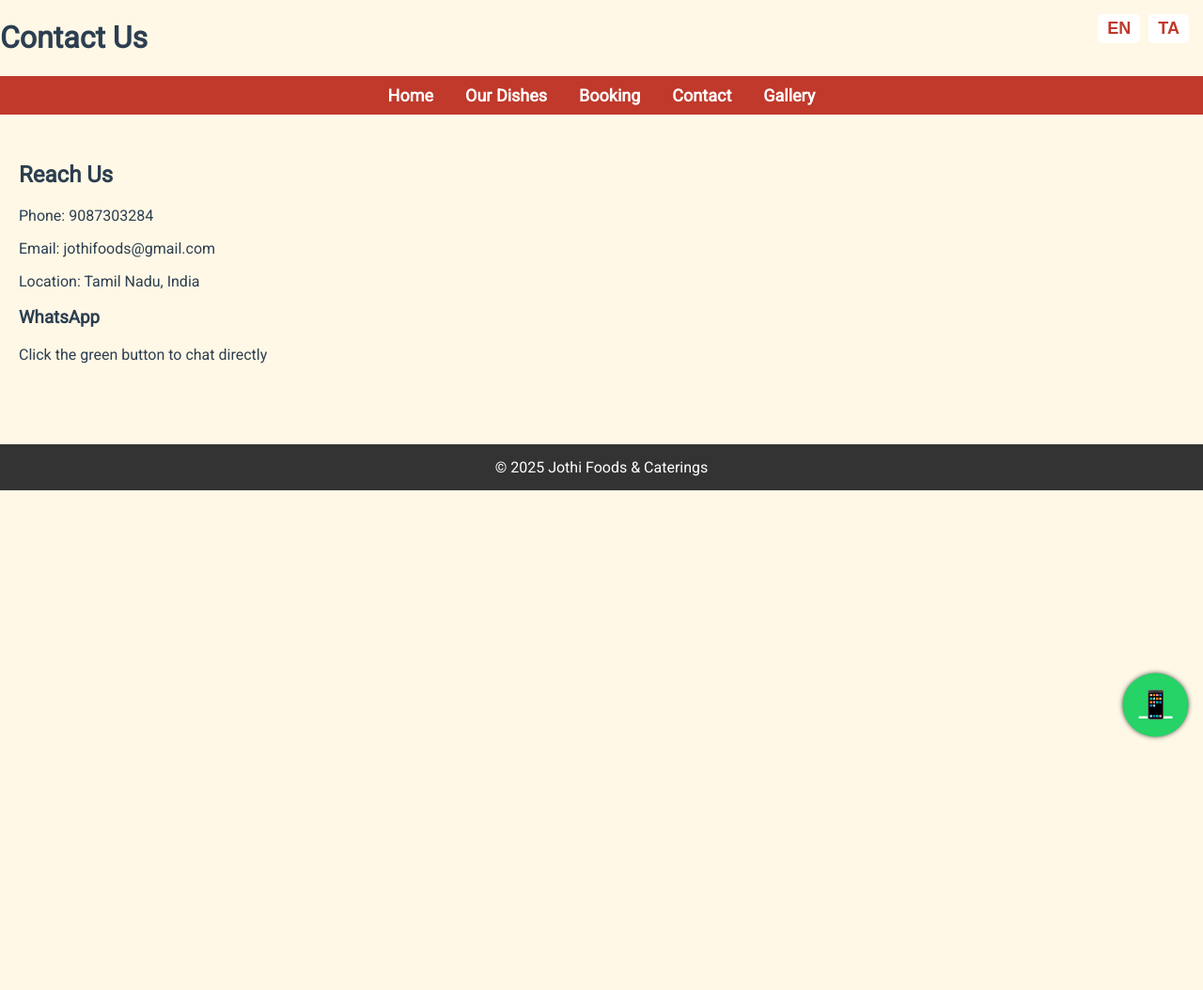
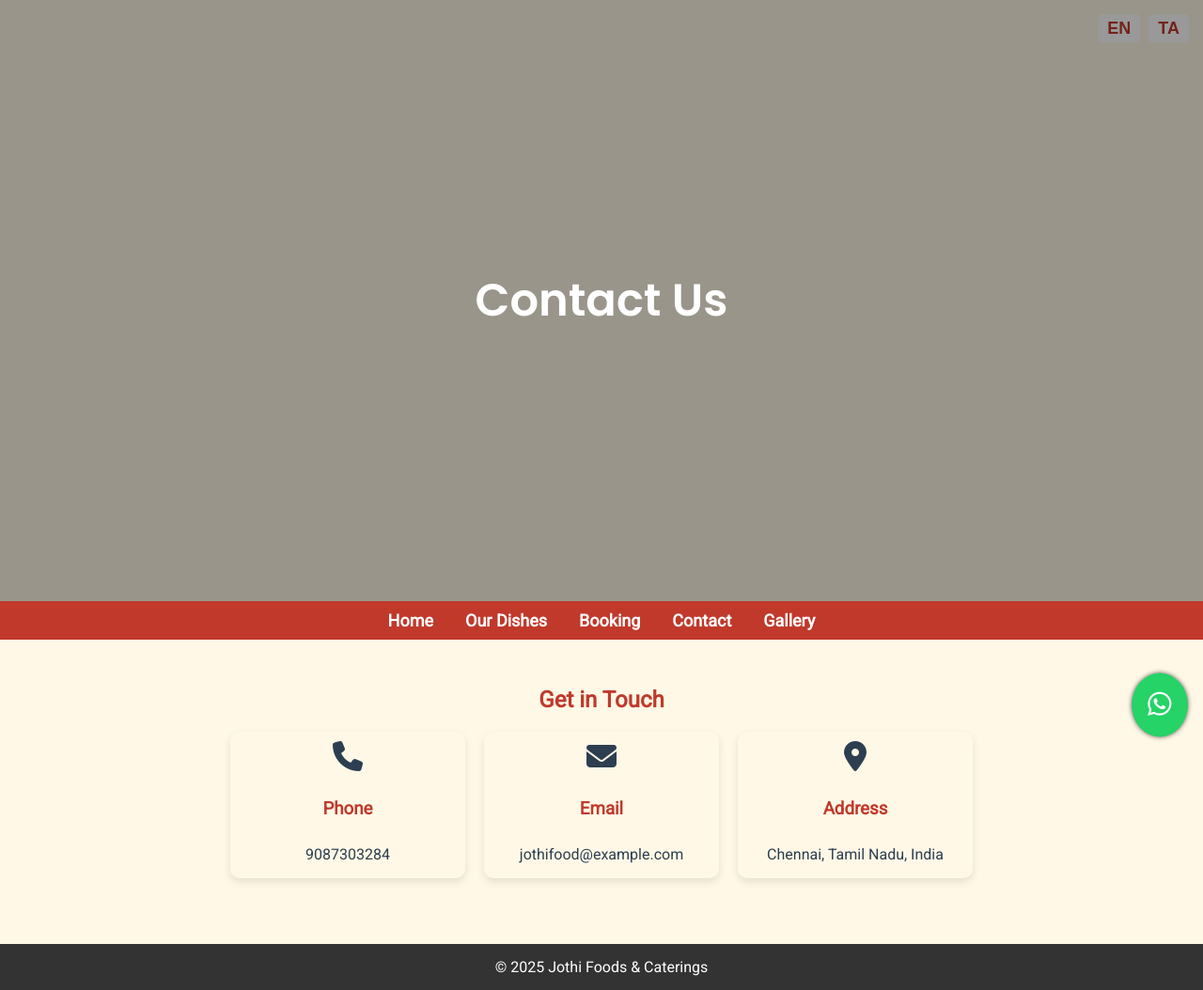
Before and after one commit to jkvijayakumar/jothi-foods-catering-website, a plain HTML site: page contact.html in a window 1280 px wide. Shown: the whole page at 94% size. Before the commit the page ends 800 px from the top, so only its background shows below. Drawn offline with Linux system fonts and the light colour scheme; files that its build step writes are made by us from their sources.

Commit message:
Update contact.html

```diff
--- a/contact.html
+++ b/contact.html
@@ -3,9 +3,9 @@
 <head>
 <meta charset="UTF-8">
 <meta name="viewport" content="width=device-width, initial-scale=1.0">
-<title>Contact - Jothi Foods</title>
+<title>Contact - Jothi Foods & Caterings</title>
 <link rel="stylesheet" href="assets/css/style.css">
-
+<script src="https://kit.fontawesome.com/a076d05399.js" crossorigin="anonymous"></script>
 <script>
 function switchLanguage(lang){
     document.querySelectorAll("[data-en]").forEach(el=>{
@@ -14,47 +14,51 @@ function switchLanguage(lang){
 }
 </script>
 </head>
-
 <body>
 
-<a href="https://wa.me/9087303284" class="whatsapp" target="_blank">📱</a>
+<a href="https://wa.me/9087303284" class="whatsapp" target="_blank"><i class="fab fa-whatsapp"></i></a>
 
-<header>
-<h1 data-en="Contact Us" data-ta="எங்களை தொடர்பு கொள்ள">Contact Us</h1>
-
-<div class="lang-buttons">
-<button onclick="switchLanguage('en')">EN</button>
-<button onclick="switchLanguage('ta')">TA</button>
-</div>
+<header class="hero">
+  <div class="hero-text">
+    <h1 data-en="Contact Us" data-ta="தொடர்பு கொள்ளவும்">Contact Us</h1>
+  </div>
+  <div class="lang-buttons">
+    <button onclick="switchLanguage('en')">EN</button>
+    <button onclick="switchLanguage('ta')">TA</button>
+  </div>
 </header>
 
 <nav>
-<a href="index.html">Home</a>
-<a href="dishes.html">Our Dishes</a>
-<a href="booking.html">Booking</a>
-<a href="contact.html">Contact</a>
-<a href="gallery.html">Gallery</a>
+<a href="index.html" data-en="Home" data-ta="முகப்பு">Home</a>
+<a href="dishes.html" data-en="Our Dishes" data-ta="உணவுகள்">Our Dishes</a>
+<a href="booking.html" data-en="Booking" data-ta="முன்பதிவு">Booking</a>
+<a href="contact.html" data-en="Contact" data-ta="தொடர்பு">Contact</a>
+<a href="gallery.html" data-en="Gallery" data-ta="கேலரி">Gallery</a>
 </nav>
 
-<section class="contact-box">
-
-<h2 data-en="Reach Us" data-ta="எங்களை அணுக">Reach Us</h2>
-
-<p data-en="Phone: 9087303284" data-ta="தொலைபேசி: 9087303284">Phone: 9087303284</p>
-<p data-en="Email: jothifoods@gmail.com" data-ta="மின்னஞ்சல்: jothifoods@gmail.com">Email: jothifoods@gmail.com</p>
-<p data-en="Location: Tamil Nadu, India" data-ta="இடம்: தமிழ்நாடு, இந்தியா">Location: Tamil Nadu, India</p>
-
-<h3 data-en="WhatsApp" data-ta="வாட்ஸ்அப்">WhatsApp</h3>
-<p data-en="Click the green button to chat directly"
-   data-ta="நேரடியாக பேச பச்சை பொத்தானை அழுத்தவும்">
-   Click the green button to chat directly
-</p>
-
+<section>
+<h2 data-en="Get in Touch" data-ta="தொடர்பு கொள்ளவும்" style="text-align:center;color:#c0392b;">Get in Touch</h2>
+<div class="dish-cards">
+  <div class="card">
+    <i class="fas fa-phone fa-2x" style="margin-top:10px;"></i>
+    <h3>Phone</h3>
+    <p>9087303284</p>
+  </div>
+  <div class="card">
+    <i class="fas fa-envelope fa-2x" style="margin-top:10px;"></i>
+    <h3>Email</h3>
+    <p>jothifood@example.com</p>
+  </div>
+  <div class="card">
+    <i class="fas fa-map-marker-alt fa-2x" style="margin-top:10px;"></i>
+    <h3>Address</h3>
+    <p>Chennai, Tamil Nadu, India</p>
+  </div>
+</div>
 </section>
 
 <footer>
 © 2025 Jothi Foods & Caterings
 </footer>
-
 </body>
 </html>
```
